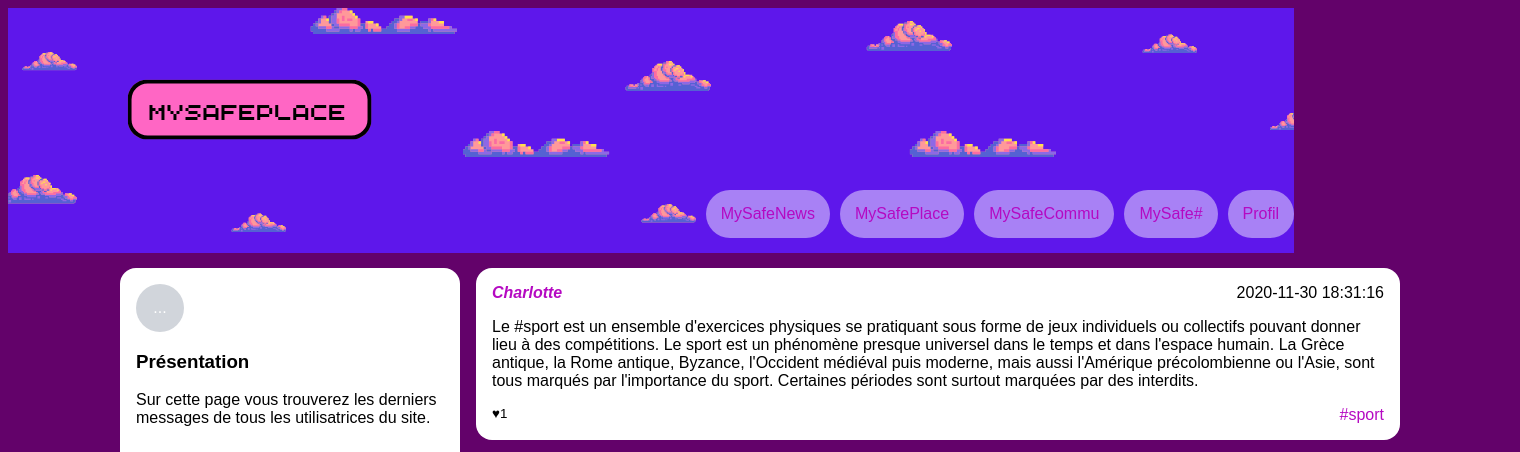
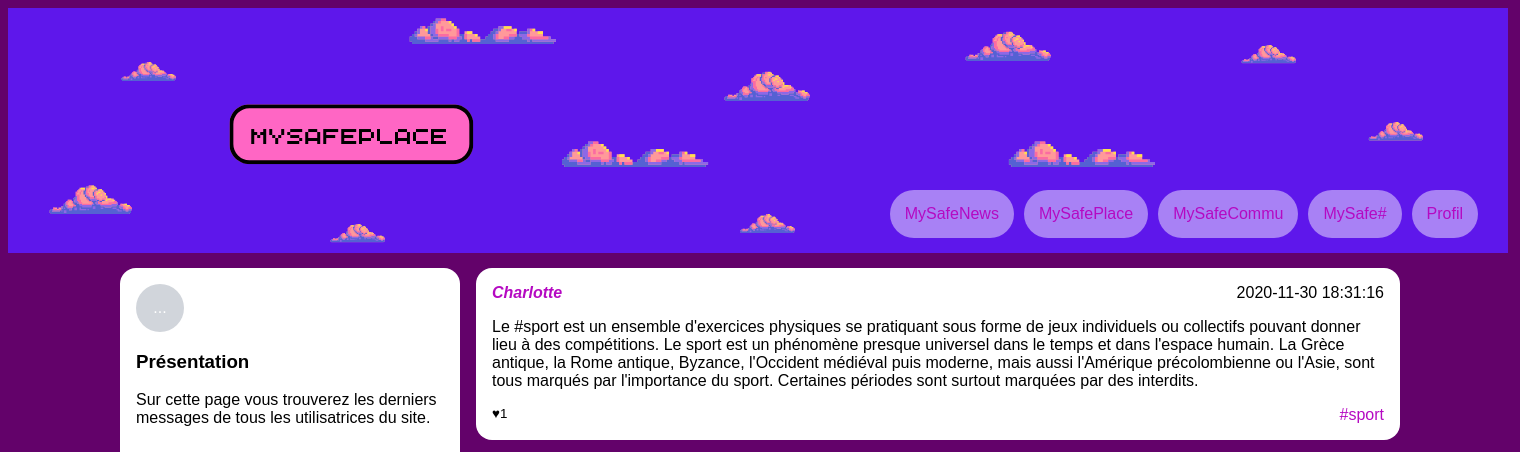
Before and after one commit to ArayaMegh/Reseau-Social-PHP---Projet-Collectif, a PHP site: page /news.php in a window 1520 px wide. Shown: the top 452 px of the page. Run offline with PHP 8.4, Linux system fonts and the light colour scheme; a user stored in the database is signed in; data comes from the database, SQL or seed files in the repository; a stand-in replaces the project's code that opens the database connection.

Commit message:
fix bugs headers

```diff
--- a/Niveau_1/header.php
+++ b/Niveau_1/header.php
@@ -1,5 +1,7 @@
 
 <header>
+<meta name="viewport" content="width=device-width, initial-scale=1.0">
+
     <div class="background">
         <nav class="mega-menu">
             <div class="mega-menu__item">
--- a/Niveau_1/headerFull.php
+++ b/Niveau_1/headerFull.php
@@ -1,3 +1,6 @@
 <header>
+<meta name="viewport" content="width=device-width, initial-scale=1.0">
+
+
     <div class="background-full">
 </header>
--- a/Niveau_1/style.css
+++ b/Niveau_1/style.css
@@ -1,3 +1,6 @@
+/* Responsive */
+@media screen and (max-width: 1500px) {}
+
 body {
     background-color: rgb(99, 2, 106);
     font-family: Arial;
@@ -12,6 +15,7 @@ a:hover {
     text-decoration: underline;
 }
 
+/* background */
 .background-full {
     margin-bottom: 15px;
     align-items: flex-end;
@@ -30,16 +34,19 @@ a:hover {
     flex-direction: column;
     justify-content: flex-end;
     height: 245px;
-    width: 1286px;
-    background: url(backgroundAlt.png);
+    width: 1500px;
+    background: url(backgroundAlt.png) center center / cover no-repeat;
 }
 
+/* menu */
 .mega-menu {
     display: flex;
     flex-direction: row;
     justify-content: flex-end;
     align-items: flex-end;
     padding-bottom: 15px;
+    margin-right: 30px;
+
 }
 
 .mega-menu__trigger:hover .mega-menu__content {
```
Also changed, not shown: Niveau_1/backgroundAlt.png.
